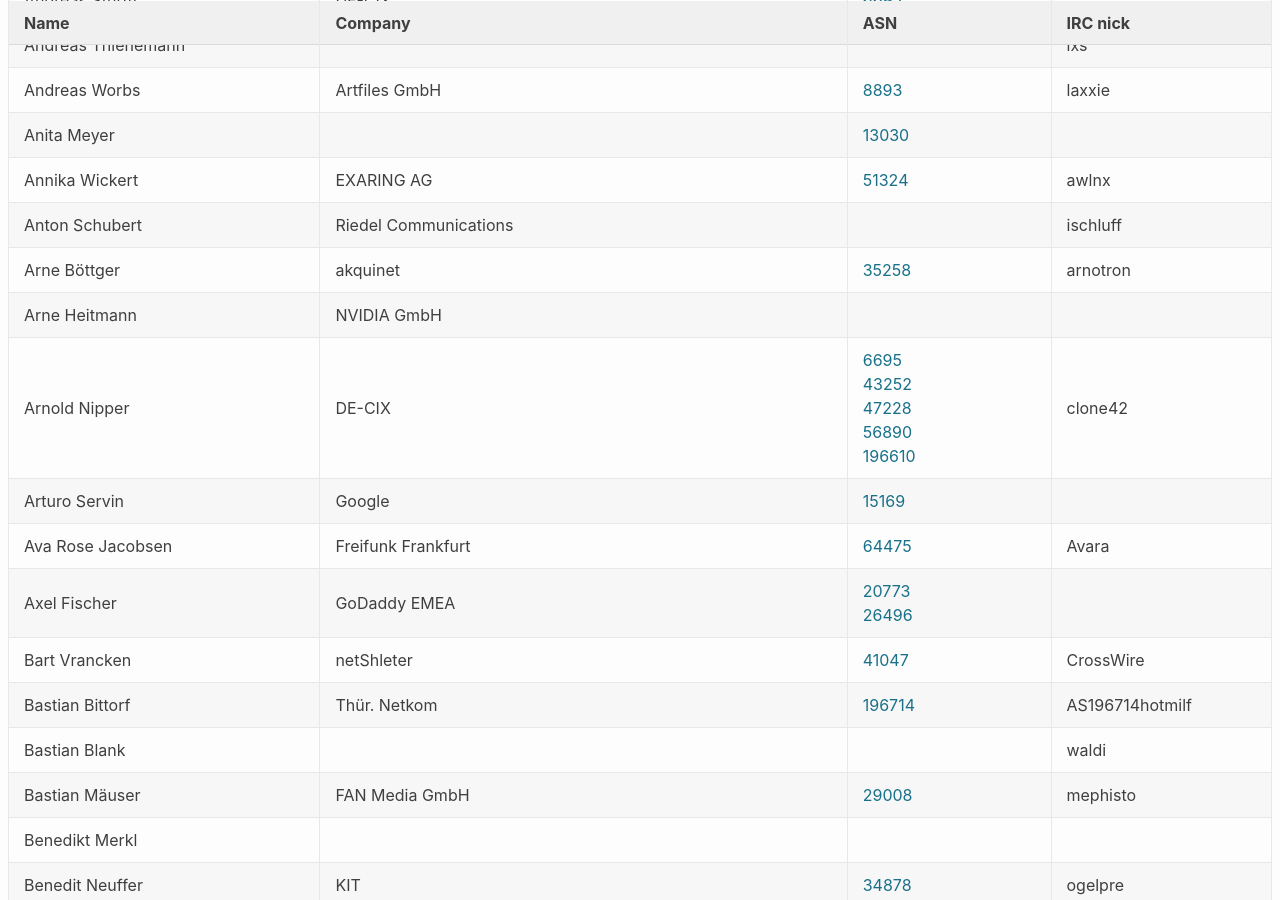
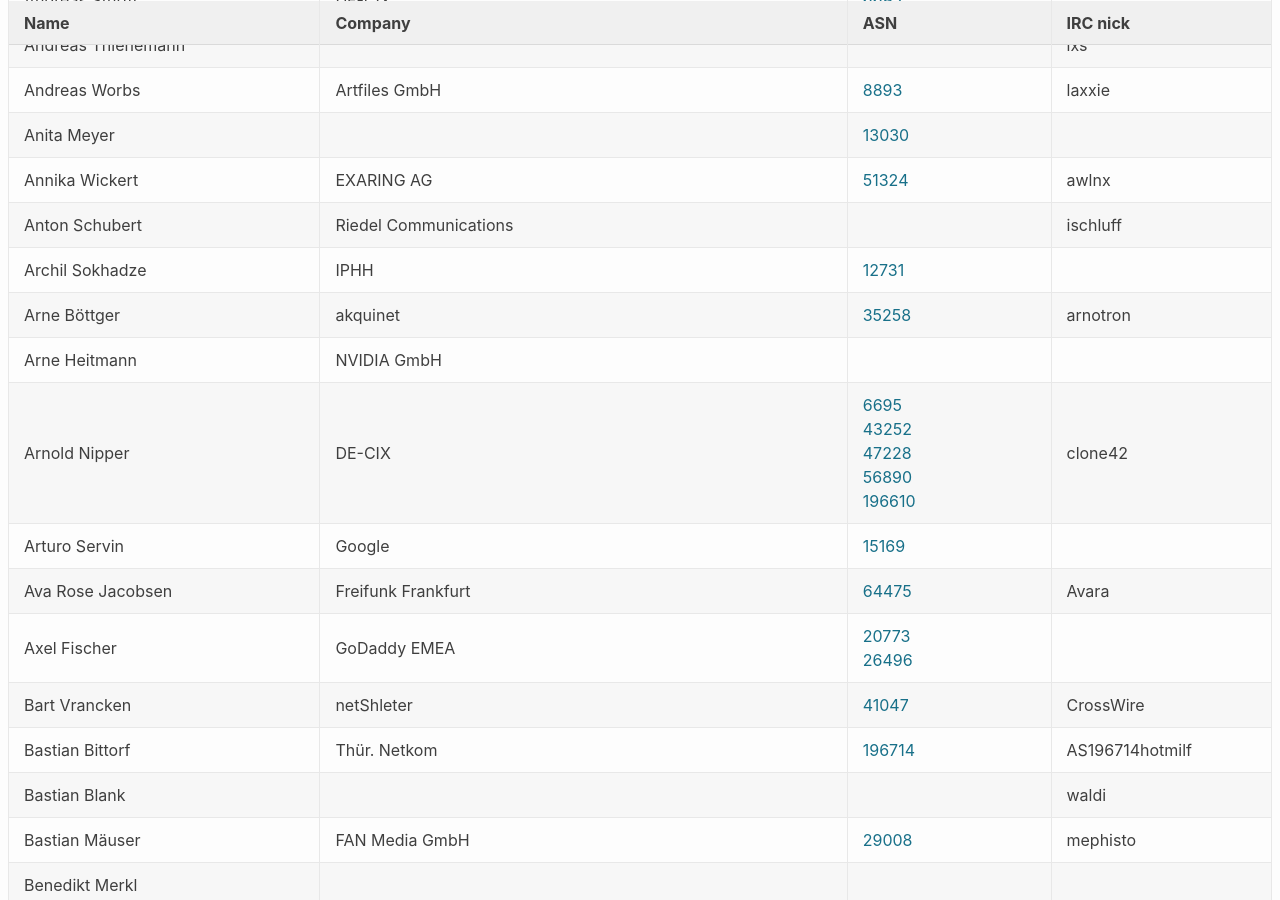
Before and after one commit to denog/pretix-attendeelist, a Jekyll site: the page built from index.markdown, in a window 1280 px wide and 900 px high, scrolled down 706 px. Built offline with Jekyll 4.4.1, drawn with Linux system fonts in a browser that asks for light colours.

Commit message:
Latest data: Sat Oct 24 13:50:28 UTC 2020

```diff
--- a/_data/attendees.json
+++ b/_data/attendees.json
@@ -120,6 +120,12 @@
     "asn": null
   },
   {
+    "name": "Archil Sokhadze",
+    "company": "IPHH",
+    "irc": null,
+    "asn": "12731"
+  },
+  {
     "name": "Arne Böttger",
     "company": "akquinet",
     "irc": "arnotron",
```
